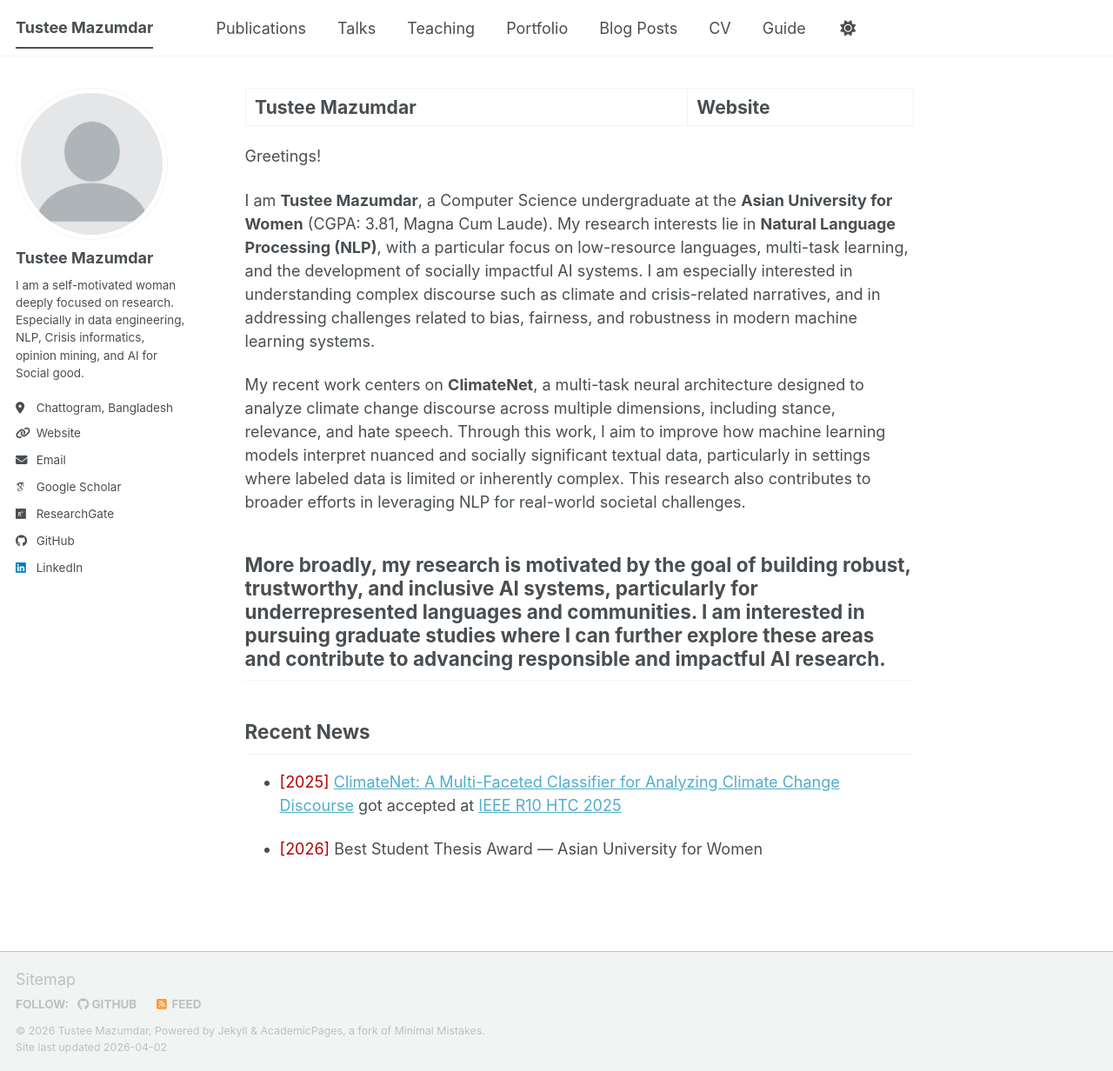
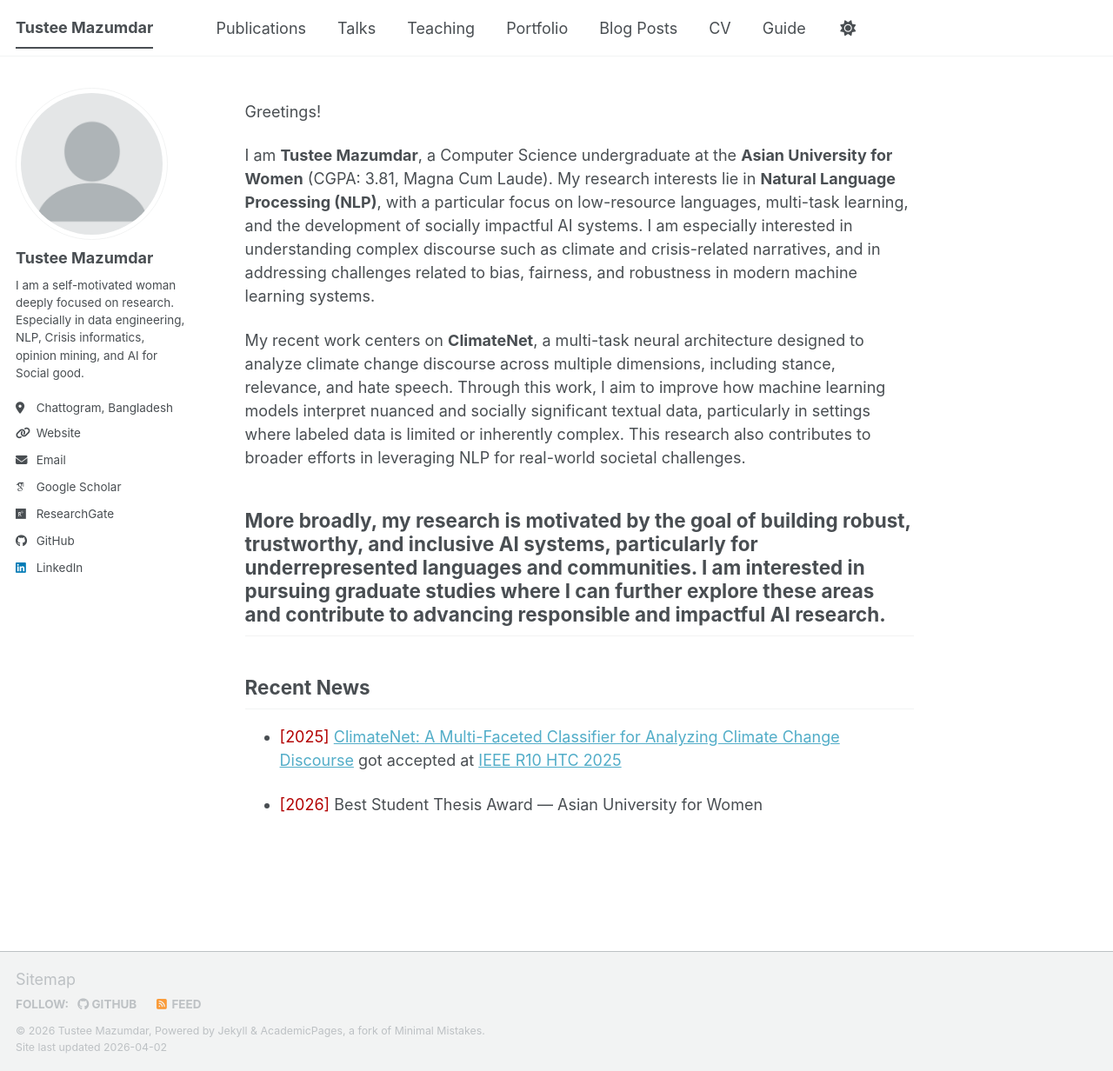
Before and after one commit to TusteeMazumdar/TusteeMazumdar.github.io, a Jekyll site: the page built from _pages/about.md, in a window 1280 px wide and 1232 px high. Shown: the whole window at 87% size. Built offline with Jekyll 4.4.1, drawn with Linux system fonts in a browser that asks for light colours; some web fonts are replaced; a script bundle is joined from its source files by our own code; library files that are not in the unit come from our copies.

Commit message:
Update about.md

```diff
--- a/_pages/about.md
+++ b/_pages/about.md
@@ -1,6 +1,6 @@
 ---
 permalink: /
-title: "Tustee Mazumdar | Website"
+title: ""
 author_profile: true
 redirect_from:
   - /about/
```
